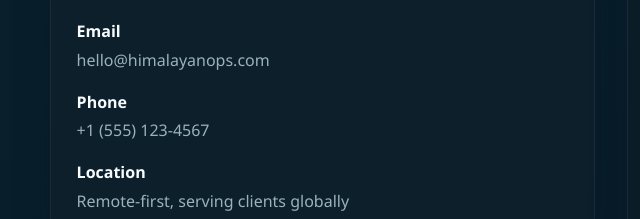
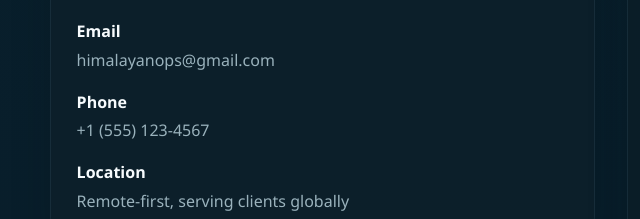
Before and after one commit to himalayanops/demo-website, a plain HTML site: page index.html in a window 1280 px wide. Shown: the part 3573-3792 px from the top of the page, 0-640 px from the left. Drawn offline with Linux system fonts and the light colour scheme.

Commit message:
changed email

```diff
--- a/index.html
+++ b/index.html
@@ -99,7 +99,7 @@
       </div></section>
 
       <section id="contact" class="section contact-section"><div class="container contact-grid">
-        <div class="contact-info reveal"><span class="eyebrow">Contact</span><h2>Let&rsquo;s build your next resilient platform.</h2><p>Whether you&rsquo;re modernizing IT infrastructure, migrating to the cloud, or preparing for your next certification, we can help you move from complexity to clarity.</p><div class="contact-items"><div><strong>Email</strong><a href="mailto:hello@himalayanops.com">hello@himalayanops.com</a></div><div><strong>Phone</strong><a href="tel:+15551234567">+1 (555) 123-4567</a></div><div><strong>Location</strong><span>Remote-first, serving clients globally</span></div></div></div>
+        <div class="contact-info reveal"><span class="eyebrow">Contact</span><h2>Let&rsquo;s build your next resilient platform.</h2><p>Whether you&rsquo;re modernizing IT infrastructure, migrating to the cloud, or preparing for your next certification, we can help you move from complexity to clarity.</p><div class="contact-items"><div><strong>Email</strong><a href="mailto:himalayanops@gmail.com">himalayanops@gmail.com</a></div><div><strong>Phone</strong><a href="tel:+15551234567">+1 (555) 123-4567</a></div><div><strong>Location</strong><span>Remote-first, serving clients globally</span></div></div></div>
         <form class="contact-form reveal" id="contactForm"><div class="field-group"><label for="name">Your name</label><input id="name" name="name" type="text" placeholder="Enter your name" required /></div><div class="field-group"><label for="email">Email</label><input id="email" name="email" type="email" placeholder="you@example.com" required /></div><div class="field-group"><label for="company">Company</label><input id="company" name="company" type="text" placeholder="Company name" /></div><div class="field-group"><label for="message">How can we help?</label><textarea id="message" name="message" rows="5" placeholder="Tell us about your infrastructure, cloud, or certification goals" required></textarea></div><button type="submit" class="button primary form-button">Send Inquiry</button><p class="form-status" aria-live="polite"></p></form>
       </div></section>
     </main>
```
